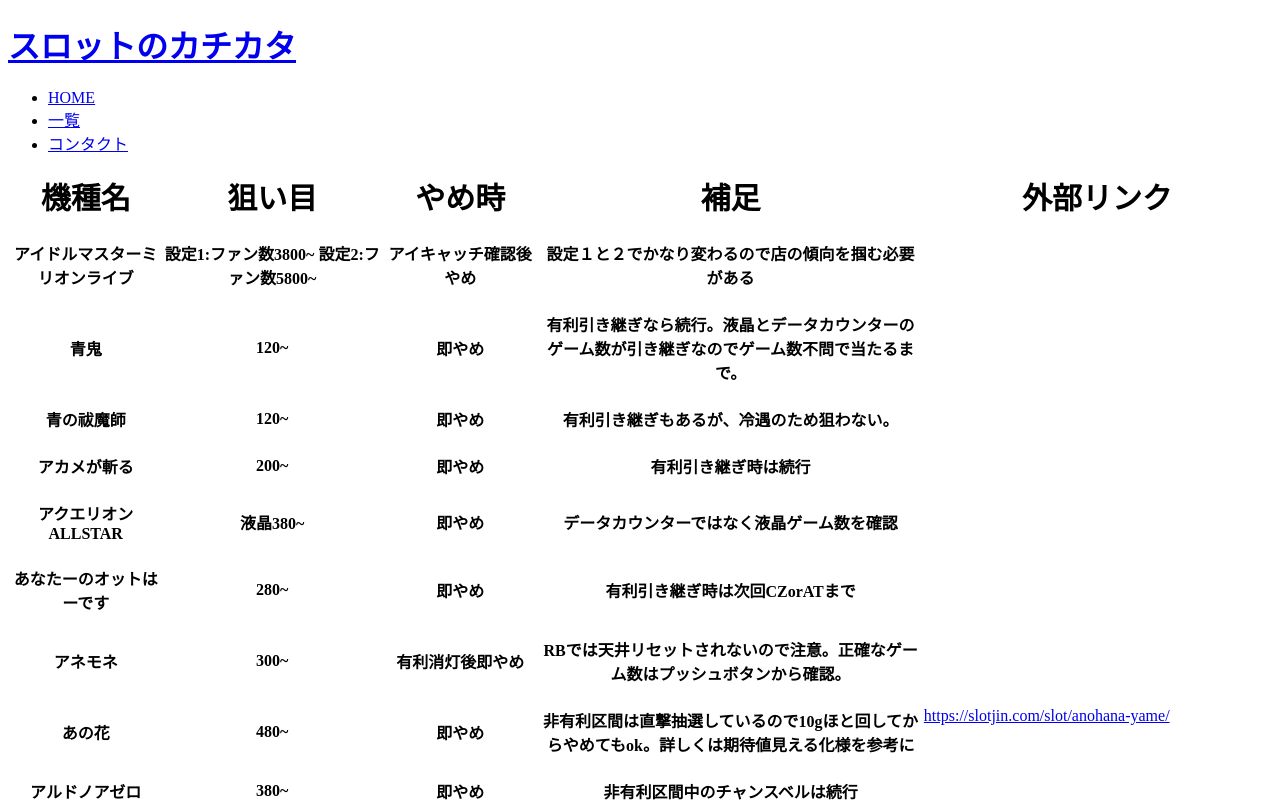
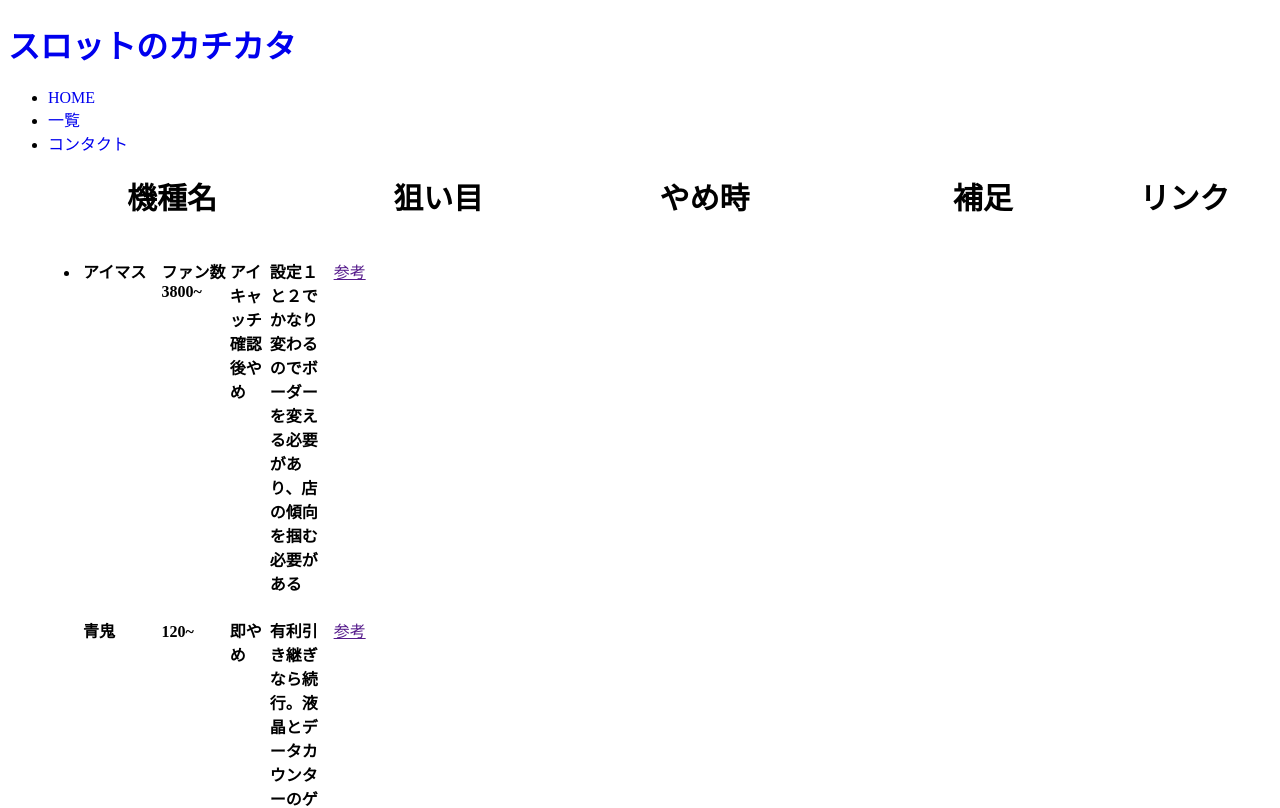
Before and after one commit to skikuchi7329/expectation, a Next.js app in the folder my-app/: page / in a window 1280 px wide. Shown: the top 808 px of the page. Built offline with nearby package versions, Linux system fonts and the light colour scheme.

Commit message:
add table

```diff
--- a/my-app/data/data.ts
+++ b/my-app/data/data.ts
@@ -1,9 +1,9 @@
 export const data = [
   {
-    title: "アイドルマスターミリオンライブ",
-    target: "設定1:ファン数3800~ 設定2:ファン数5800~",
+    title: "アイマス",
+    target: "ファン数3800~",
     quit: "アイキャッチ確認後やめ",
-    additional: "設定１と２でかなり変わるので店の傾向を掴む必要がある",
+    additional: "設定１と２でかなり変わるのでボーダーを変える必要があり、店の傾向を掴む必要がある",
     link: "",
   },
   {
@@ -116,9 +116,107 @@ export const data = [
   },
   {
     title: "沖ドキ2",
-    target: "ランプ白720~ \n ランプ青660~ \n ランプ黄500~",
+    target: "650~",
     quit: "有利消灯後やめ",
+    additional: "リールサイドランプによってボーダーを帰る必要あり。有利引き継ぎ台は天国準備確定なので打つ。",
+    link: "",
+  },
+  {
+    title: "沖ドキduo",
+    target: "天国間1100~ ボナ間400~ ４スルー~",
+    quit: "有利消灯後やめor32やめ",
+    additional: "狙い目が複雑なため詳細は各種有料ノート参照",
+    link: "",
+  },
+  {
+    title: "沖ドキgold",
+    target: "天国間1100~ ボナ間650~ ４スルー~",
+    quit: "天国抜けor有利区間2000ゲーム超えてからのボナ後天国否定やめ",
+    additional: "狙い目が複雑なため詳細は各種有料ノート参照",
+    link: "",
+  },
+  {
+    title: "沖ハナ",
+    target: "350~ RB1スルー〜",
+    quit: "BIG後101ゲームやめ",
+    additional: "現在はまりゲーム数によって期待値は変わります。",
+    link: "",
+  },
+  {
+    title: "押忍番長ZERO",
+    target: "380~ ZEROモード80~",
+    quit: "即やめ",
+    additional: "カウンターによって期待値が変動します。",
+    link: "",
+  },
+  {
+    title: "鬼浜",
+    target: "340~(リセ後270~)",
+    quit: "128ゾーン抜けやめ",
+    additional: "リセット台は0~128まで打って高モード示唆が出ればツッパ。詳細は期待値見える化様参照",
+    link: "https://slotjin.com/tenjoukitaichi/onihama-kyotou/",
+  },
+  {
+    title: "ガルパンG",
+    target: "4周期150ポイント~",
+    quit: "バカンスステージなら即やめ チャンス周期なら周期到達まで。",
+    additional: "リセット台を液晶32ゲーム回してやめ ",
+    link: "",
+  },
+  {
+    title: "ガルパン劇場版",
+    target: "12ポイント~",
+    quit: "有利ランプ消灯やめ",
+    additional: "リセット台を液晶32ゲーム回してやめ ",
+    link: "",
+  },
+  {
+    title: "ガールズケイリン",
+    target: "340~",
+    quit: "即やめ",
     additional: "特になし",
     link: "",
   },
+  {
+    title: "カイジ沼",
+    target: "200~",
+    quit: "有利ランプ消灯やめ",
+    additional: "有利区間継続時は当たるまで",
+    link: "",
+  },
+  {
+    title: "ガメラ",
+    target: "BB後100~ RB後32~ リセ0~",
+    quit: "BB後即やめ RB後有利ランプ消灯やめ",
+    additional: "目押しが苦手な人はボーダーをあげましょう。",
+    link: "",
+  },
+  {
+    title: "牙狼 黄金騎士",
+    target: "CZ間380~(リセ220~) AT間800~",
+    quit: "即やめ",
+    additional: "特になし",
+    link: "",
+  },
+  {
+    title: "ガンダムクロスオーバー",
+    target: "６周期(580~)",
+    quit: "即やめ",
+    additional: "プッシュボタンを押してSRキャラが出ていれば3周期から",
+    link: "",
+  },
+  {
+    title: "ガンダムユニコーン",
+    target: "680~",
+    quit: "即やめ",
+    additional: "アイキャッチが赤か紫、終了画面にハロがいれば続行",
+    link: "",
+  },
+  {
+    title: "GANTZ極",
+    target: "at間800~ ボナ4スルー",
+    quit: "妄想タイム抜けやめ",
+    additional: "リセット台を妄想タイム抜けまで打つ。 詳しい狙い目はスロプロ狐様のYouTubeを参考。",
+    link: "",
+  },
 ];
--- a/my-app/src/app/head.tsx
+++ b/my-app/src/app/head.tsx
@@ -5,6 +5,7 @@ export default function Head() {
       <meta content="width=device-width, initial-scale=1" name="viewport" />
       <meta name="description" content="how to win" />
       <link rel="icon" href="/favicon.ico" />
+      <link rel="stylesheet" href="https://unpkg.com/@picocss/pico@1.*/css/pico.min.css" />
     </>
   )
 }
--- a/my-app/src/app/layout.tsx
+++ b/my-app/src/app/layout.tsx
@@ -1,5 +1,7 @@
+'use client';
 import Image from 'next/image'
 import Link from 'next/link'
+import styled from 'styled-components';
 import StyledComponentsRegistry from '../../lib/registry'
 StyledComponentsRegistry;
 
@@ -15,8 +17,9 @@ export default function RootLayout({
   children: React.ReactNode
 }) {
   return (
-      <html lang='ja'>
+      <html lang='ja' data-theme="dark">
         <body>
+          <StyledHeader>
             <header>
               <h1><Link href="/">スロットのカチカタ</Link></h1>
               <nav>
@@ -27,8 +30,17 @@ export default function RootLayout({
                 </ul>
               </nav>
             </header>
+          </StyledHeader>
           <StyledComponentsRegistry>{children}</StyledComponentsRegistry>
         </body>
       </html>
   )
 }
+
+
+const StyledHeader = styled.div`
+    align-items: center;
+  a {
+    text-decoration: none;
+  }
+`
--- a/my-app/src/components/Table/index.styled.tsx
+++ b/my-app/src/components/Table/index.styled.tsx
@@ -2,11 +2,22 @@ import styled from "styled-components";
 
 const StyledTable = styled.div`
   align-items: center;
+  margin:0 30px;
+  table {
+    table-layout: fixed;
+    width: 100%;
+  }
   th {
     padding-bottom: 20px;
   }
   thead {
     font-size: 30px;
+    th.width22 {
+      width: 22%;
+    }
+    th.width24{
+      width: 24%;
+    }
   }
 
   tbody {
@@ -14,6 +25,7 @@ const StyledTable = styled.div`
 
     }
   }
+
 `
 
 export default StyledTable;
--- a/my-app/src/components/Table/index.tsx
+++ b/my-app/src/components/Table/index.tsx
@@ -16,26 +16,30 @@ const Table = () => {
       <table>
         <thead>
           <tr>
-            <th>機種名</th>
-            <th>狙い目</th>
-            <th>やめ時</th>
-            <th>補足</th>
-            <th>外部リンク</th>
+            <th className="width22">機種名</th>
+            <th className="width22">狙い目</th>
+            <th className="width22">やめ時</th>
+            <th className="width24">補足</th>
+            <th>リンク</th>
           </tr>
         </thead>
         <tbody>
+        <ul>
+          <li>
           {data.map(({title, target, quit, additional, link}:Props)=>(
           <tr>
-          <th>{title}</th>
+          <th className="nowrap">{title}</th>
           <th>{target}</th>
           <th>{quit}</th>
           <th>{additional}</th>
           <a href={link} target="_blank" rel="noopener noreferrer">
-            {link}
+            {link}参考
           </a>
         </tr>
 ))}
 
+          </li>
+        </ul>
         </tbody>
       </table>
     </StyledTable>
```
Lines whose indentation alone changed are shown as unchanged.
